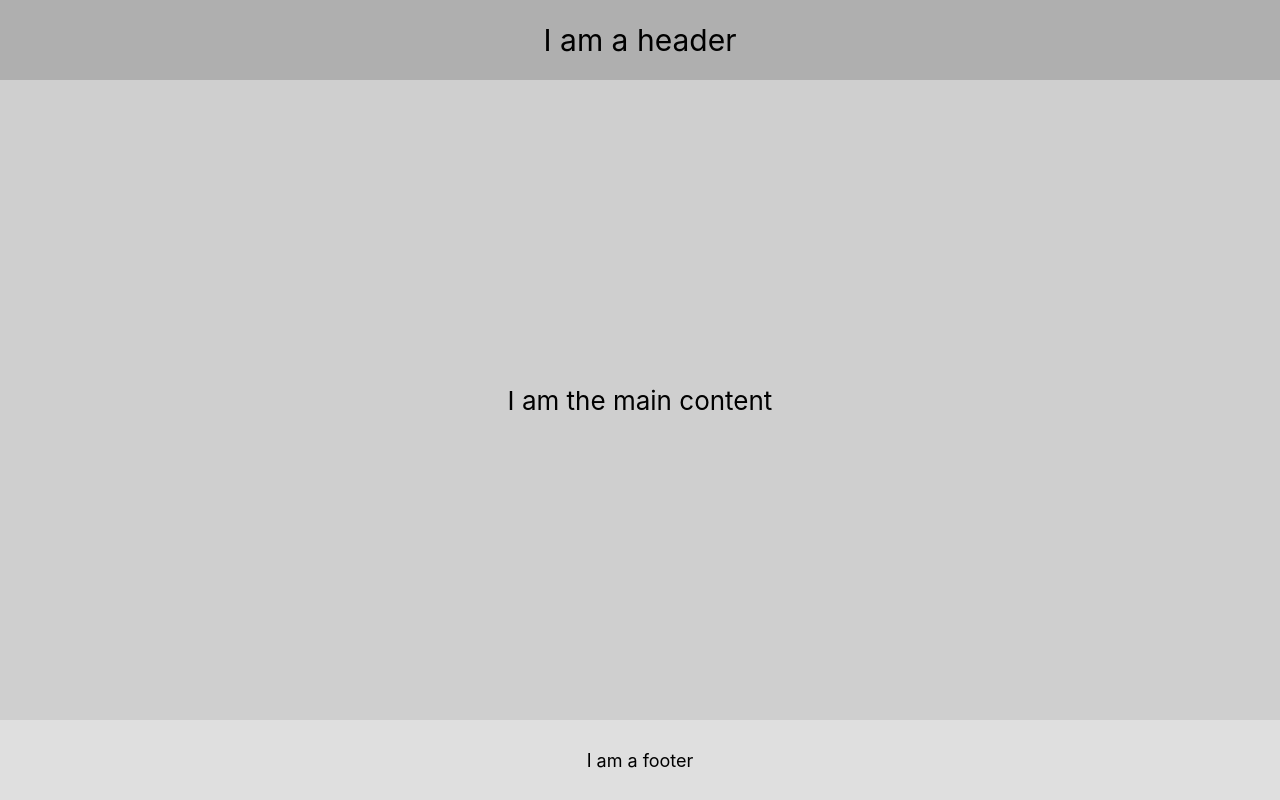
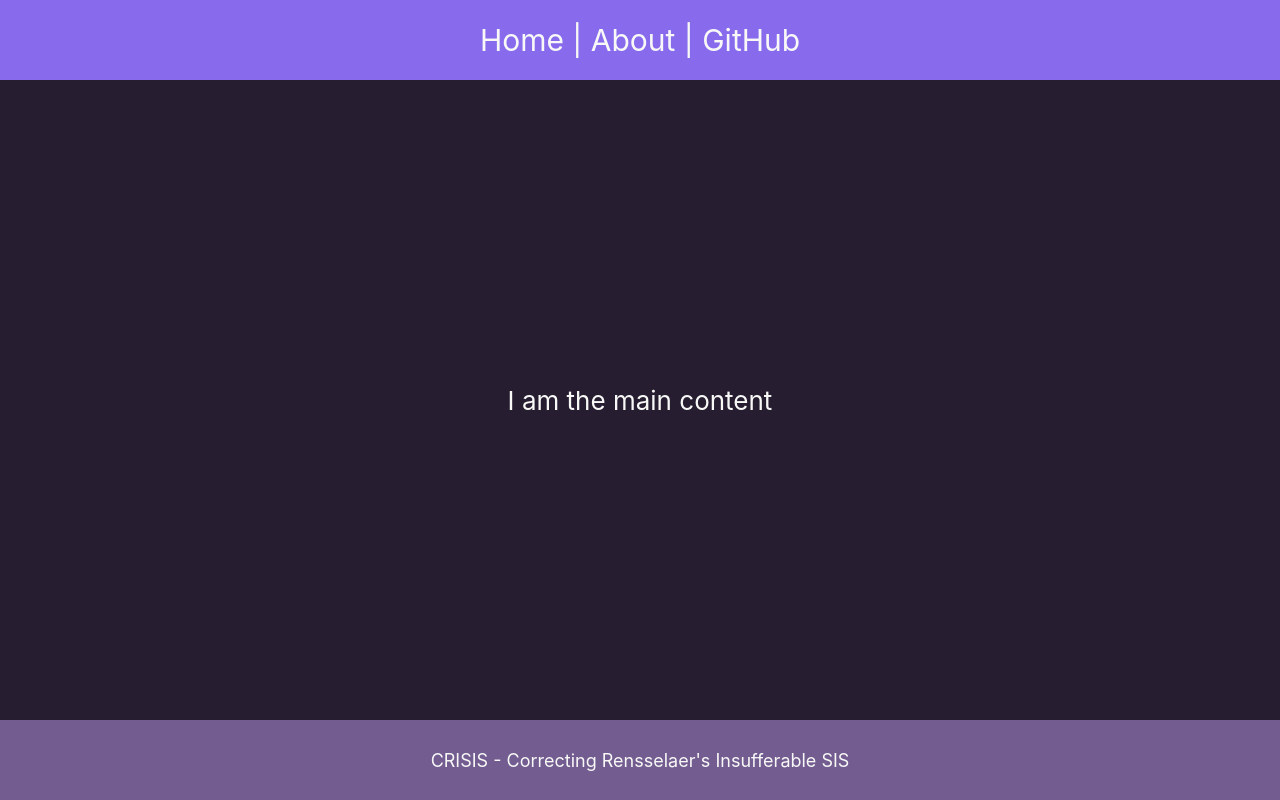
Before and after one commit to rpi-crisis/crisis, a React (Create React App) app: page /design in a window 1280 px wide. Built offline with nearby package versions, Linux system fonts and the light colour scheme.

Commit message:
More changes to the test page and finding a color pallet.

```diff
--- a/src/pages/DesignTest.tsx
+++ b/src/pages/DesignTest.tsx
@@ -5,7 +5,7 @@ const DesignTest : FC = () => {
   return(
     <div className="design">
       <header className="design-header">
-        I am a header
+        Home  |  About  |  GitHub
       </header>
 
       <div className="design-content">
@@ -13,7 +13,7 @@ const DesignTest : FC = () => {
       </div>
 
       <footer className="design-footer">
-        I am a footer
+        CRISIS - Correcting Rensselaer's Insufferable SIS
       </footer>
     </div>
     );
--- a/src/pages/design.css
+++ b/src/pages/design.css
@@ -1,34 +1,34 @@
 .design-header {
-    background-color: #afafaf;
+    background-color: #886BED;
     min-height: 10vh;
     display: flex;
     flex-direction: column;
     align-items: center;
     justify-content: center;
     font-size: calc(14px + 2vmin);
-    color: black;
+    color: #F8F8F7;
 }
 
 .design-footer {
-    background-color: #dfdfdf;
+    background-color: #725C90;
     min-height: 10vh;
     display: flex;
     flex-direction: column;
     align-items: center;
     justify-content: center;
     font-size: calc(10px + 1vmin);
-    color: black;
+    color: #F8F8F7;
 }
 
 .design-content {
-    background-color: #cfcfcf;
+    background-color: #261D31;
     min-height: 80vh;
     display: flex;
     flex-direction: column;
     align-items: center;
     justify-content: center;
     font-size: calc(10px + 2vmin);
-    color: black;
+    color: #F8F8F7;
 }
 
 .App-link {
```
